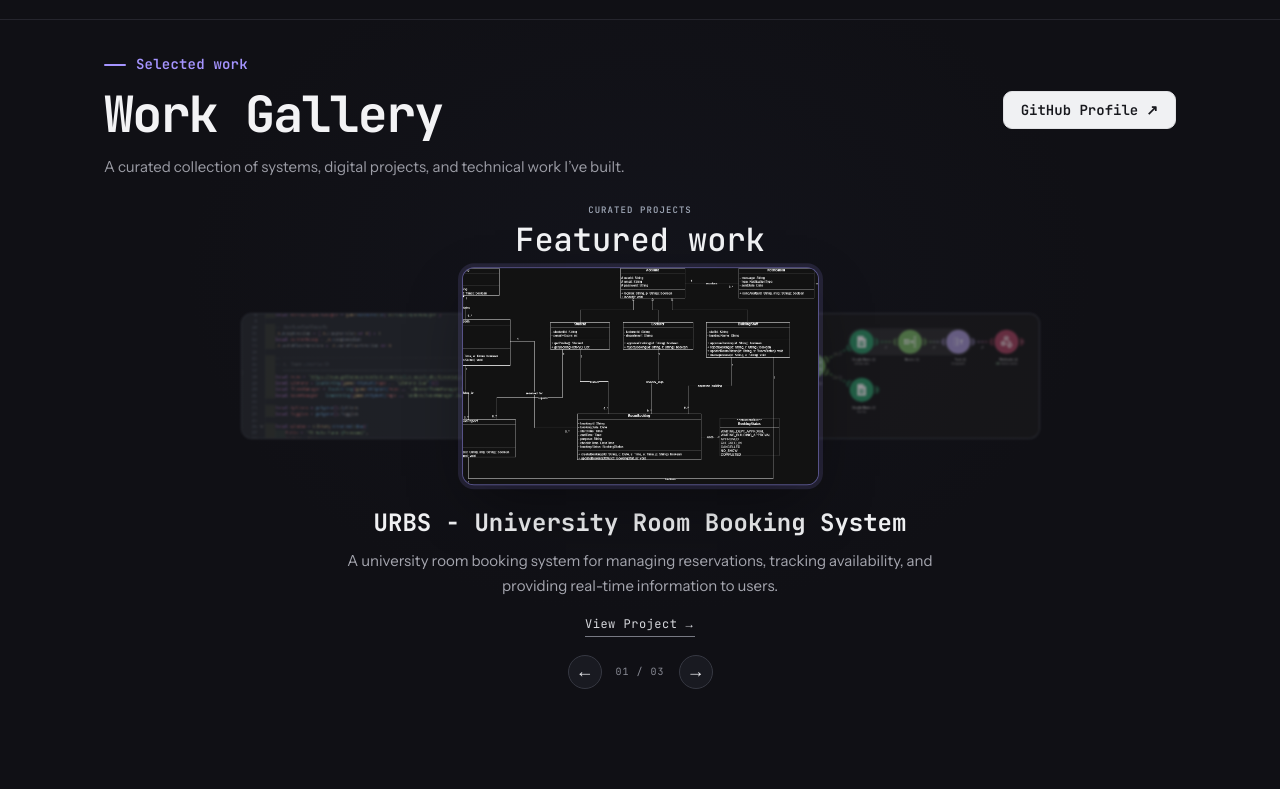
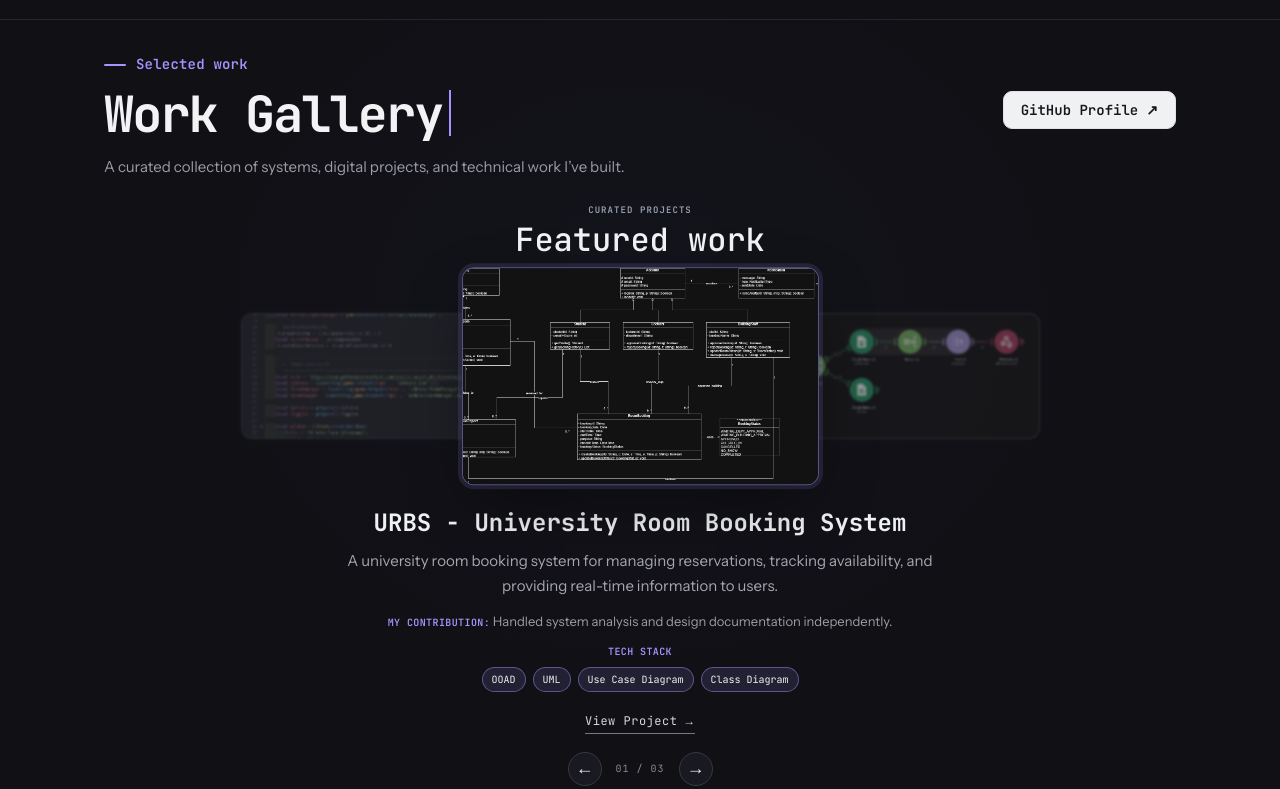
Before and after one commit to thezeronewbiez/Portfolio, a plain HTML site: page index.html in a window 1280 px wide. Shown: the part 777-1566 px from the top of the page. Drawn offline with nearby package versions, Linux system fonts and the light colour scheme; a web font is replaced by a local one.

Commit message:
v 1.2 movefile & add techstack
move file js css and add tech stack in work

```diff
--- a/style.css
+++ b/css/style.css
@@ -1142,6 +1142,59 @@ body.light-mode .nav-theme-btn .theme-icon-dark {
   line-height: 1.6;
 }
 
+.project-details {
+  display: grid;
+  justify-items: center;
+  gap: 12px;
+  margin: 0 auto 16px;
+}
+
+.project-responsibility {
+  max-width: 620px;
+  margin: 0;
+  color: var(--text-muted);
+  font-family: var(--font-body);
+  font-size: 13px;
+  line-height: 1.6;
+}
+
+.project-responsibility strong,
+.project-detail-label {
+  color: var(--accent);
+  font-family: var(--font-mono);
+  font-size: 10px;
+  font-weight: 600;
+  letter-spacing: 0.04em;
+  text-transform: uppercase;
+}
+
+.project-technologies {
+  display: grid;
+  justify-items: center;
+  gap: 8px;
+}
+
+.project-tech-list {
+  display: flex;
+  flex-wrap: wrap;
+  justify-content: center;
+  gap: 7px;
+  margin: 0;
+  padding: 0;
+  list-style: none;
+}
+
+.project-tech-list li {
+  padding: 5px 9px;
+  border: 1px solid var(--accent-line);
+  border-radius: 999px;
+  background: var(--accent-soft);
+  color: var(--text-main);
+  font-family: var(--font-mono);
+  font-size: 10px;
+  line-height: 1.3;
+}
+
 .project-link {
   display: inline-flex;
   align-items: center;
--- a/index.html
+++ b/index.html
@@ -13,7 +13,7 @@
     <!-- ใส่คลาสนี้ไว้ก่อน เพื่อให้ CSS รู้ว่าเปิด JavaScript อยู่และเตรียมเอฟเฟกต์ได้ถูก -->
     <script>document.documentElement.classList.add('js')</script>
     <link href="https://cdn.jsdelivr.net/npm/bootstrap@5.3.3/dist/css/bootstrap.min.css" rel="stylesheet" integrity="sha384-QWTKZyjpPEjISv5WaRU9OFeRpok6YctnYmDr5pNlyT2bRjXh0JMhjY6hW+ALEwIH" crossorigin="anonymous">
-    <link rel="stylesheet" href="style.css">
+    <link rel="stylesheet" href="css/style.css">
 </head>
 <body>
 
@@ -96,7 +96,7 @@
                 <p class="github-kicker">CURATED PROJECTS</p>
                 <h2>Featured work</h2>
             </div>
-            <!-- JavaScript สลับรูป ชื่อ และรายละเอียดให้ตรงกับโปรเจกต์ที่เลือก -->
+            <!-- JavaScript สลับรูป รายละเอียด หน้าที่รับผิดชอบ และเทคโนโลยีตามโปรเจกต์ -->
             <div class="project-gallery" id="project-carousel">
                 <button class="project-slide project-slide-side project-slide-left" type="button" data-project-offset="-1">
                     <img class="project-image" alt="image">
@@ -111,6 +111,13 @@
             <div class="project-info">
                 <h2 id="project-title" aria-live="polite"></h2>
                 <p class="project-description" id="project-description"></p>
+                <div class="project-details">
+                    <p class="project-responsibility"><strong>My contribution:</strong> <span id="project-responsibility"></span></p>
+                    <div class="project-technologies">
+                        <span class="project-detail-label">Tech stack</span>
+                        <ul class="project-tech-list" id="project-tech-list"></ul>
+                    </div>
+                </div>
                 <!-- กดเพื่อเปิด/ซ่อน repo; ระบบค่อยโหลดข้อมูล GitHub ตอนเปิดครั้งแรก -->
                 <button class="project-link" id="github-repositories-toggle" type="button" aria-controls="github-repositories" aria-expanded="false">
                     <span>View Project</span><span aria-hidden="true">→</span>
@@ -524,8 +531,8 @@
     </footer>
 
     <!-- โหลดสคริปต์หลักก่อน แล้วค่อยโหลดตัวดึงข้อมูล GitHub และเอฟเฟกต์เสริม -->
-    <script src="script.js"></script>
-    <script src="github.js"></script>
-    <script src="enhancements.js"></script>
+    <script src="js/script.js"></script>
+    <script src="js/github.js"></script>
+    <script src="js/enhancements.js"></script>
 </body>
 </html>
--- a/enhancements.js
+++ b/js/enhancements.js
@@ -72,7 +72,7 @@
     el.classList.add(cls);
   };
   if (!reduce) {
-    ['#project-title', '#project-description'].forEach(selector => {
+    ['#project-title', '#project-description', '#project-responsibility', '#project-tech-list'].forEach(selector => {
       const el = document.querySelector(selector);
       if (el) new MutationObserver(() => replay(el, 'swap-in')).observe(el, { childList: true });
     });
--- a/script.js
+++ b/js/script.js
@@ -186,28 +186,28 @@ if (contactForm) {
   });
 }
 
-// เก็บข้อมูลรูป ชื่อ และคำอธิบายของโปรเจกต์ไว้ชุดเดียว ให้ carousel หยิบไปแสดง
+// เก็บรายละเอียดของแต่ละโปรเจกต์ไว้ด้วยกัน เพื่อให้ carousel เปลี่ยนข้อมูลได้ครบชุด
 const projects = [
   {
     title: 'URBS - University Room Booking System',
     description: 'A university room booking system for managing reservations, tracking availability, and providing real-time information to users.',
+    responsibility: 'Handled system analysis and design documentation independently.',
+    technologies: ['OOAD', 'UML', 'Use Case Diagram', 'Class Diagram'],
     image: 'Image/Work/URBS.jpg',
-    accent: '#1785d1',
-    kind: 'coding'
   },
   {
     title: 'Line Flex Message API',
     description: 'A custom API for generating and sending LINE Flex messages, enabling dynamic and interactive messaging experiences.',
+    responsibility: 'Built the automation workflow, connected the APIs, and designed the Flex Message content.',
+    technologies: ['Python', 'LINE Messaging API', 'Google Drive API', 'Flex Message'],
     image: 'Image/Work/Flex%20Message%20API.png',
-    accent: '#7868e8',
-    kind: 'API'
   },
   {
     title: 'Automatic Script And Ui Overlay Roblox',
     description: 'Developed automation scripts and UI overlays using Lua to manage in-game systems in real-time, while integrating statistical notifications via Discord Webhooks.',
+    responsibility: 'Developed the Lua automation scripts and UI overlay, including Discord webhook notifications.',
+    technologies: ['Lua', 'Automation', 'UI Overlay', 'Discord Webhook'],
     image: 'Image/Work/Roblox.png',
-    accent: '#159c86',
-    kind: 'coding'
   }
 ];
 
@@ -216,6 +216,8 @@ if (projectCarousel) {
   const slides = [...projectCarousel.querySelectorAll('.project-slide')];
   const title = document.querySelector('#project-title');
   const description = document.querySelector('#project-description');
+  const responsibility = document.querySelector('#project-responsibility');
+  const technologyList = document.querySelector('#project-tech-list');
   const projectCount = document.querySelector('.project-count');
   let activeProjectIndex = 0;
 
@@ -242,6 +244,12 @@ if (projectCarousel) {
     const activeProject = projects[activeProjectIndex];
     title.textContent = activeProject.title;
     description.textContent = activeProject.description;
+    responsibility.textContent = activeProject.responsibility;
+    technologyList.replaceChildren(...activeProject.technologies.map(technology => {
+      const tag = document.createElement('li');
+      tag.textContent = technology;
+      return tag;
+    }));
     projectCount.textContent = `${String(activeProjectIndex + 1).padStart(2, '0')} / ${String(projectCountTotal).padStart(2, '0')}`;
   }
 
```
Also changed, not shown: js/github.js (renamed from github.js), 1 other file.
